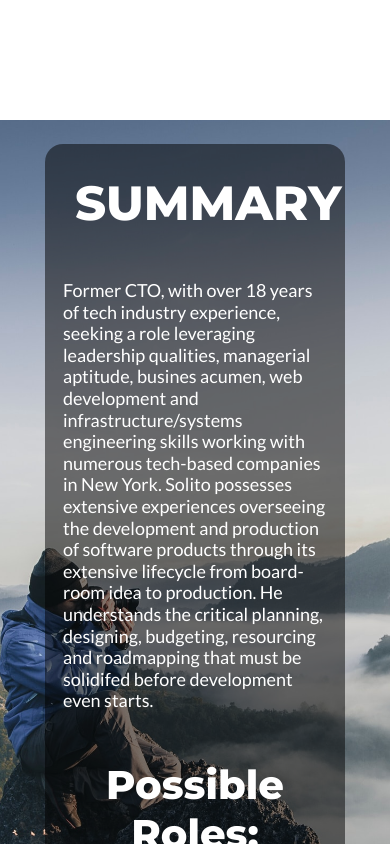
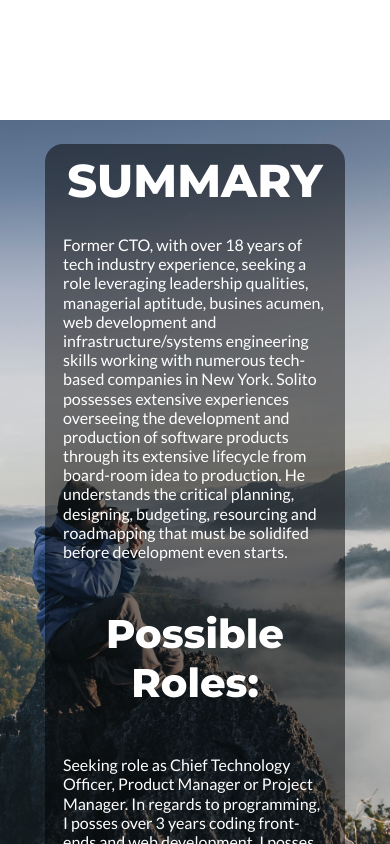
Before and after one commit to solitonyc/solito-portfolio, a React (Create React App) app: page / in a window 390 px wide. Shown: the part 1340-2184 px from the top of the page. Built offline with nearby package versions, Linux system fonts and the light colour scheme; a web font is replaced by a local one.

Commit message:
refine summary section media query styles for mobile, in order to get smoother responsiveness and centering

```diff
--- a/src/components/summary.css
+++ b/src/components/summary.css
@@ -1,7 +1,7 @@
 .summary_section {
     display: flex;
     align-content: center;
-    flex-direction: row;
+    flex-direction: column;
     flex-wrap: wrap;
     justify-content: center;
     align-items: center;
@@ -57,12 +57,12 @@
 }
 
 /* -------------------- SMALL SCREEN MEDIAQUERY ------------- */
-@media screen and (max-width: 480px) and (min-width: 319px){
+@media screen and (max-width: 520px) and (min-width: 319px){
     .summary_section_title {
         font-family: 'Montserrat', sans-serif;
         color: white;
-        font-size: 48px;
-        padding: 30px;
+        font-size: 46px;
+        padding: 8px;
     }
     .summary_content_container {
         max-width: 300px;
@@ -70,7 +70,7 @@
     .summary_content {
         font-family: 'Lato', sans-serif;
         color: white;
-        font-size: 18px;
+        font-size: 16px;
         padding: 18px;
         line-height: 1.2;
     }
```
